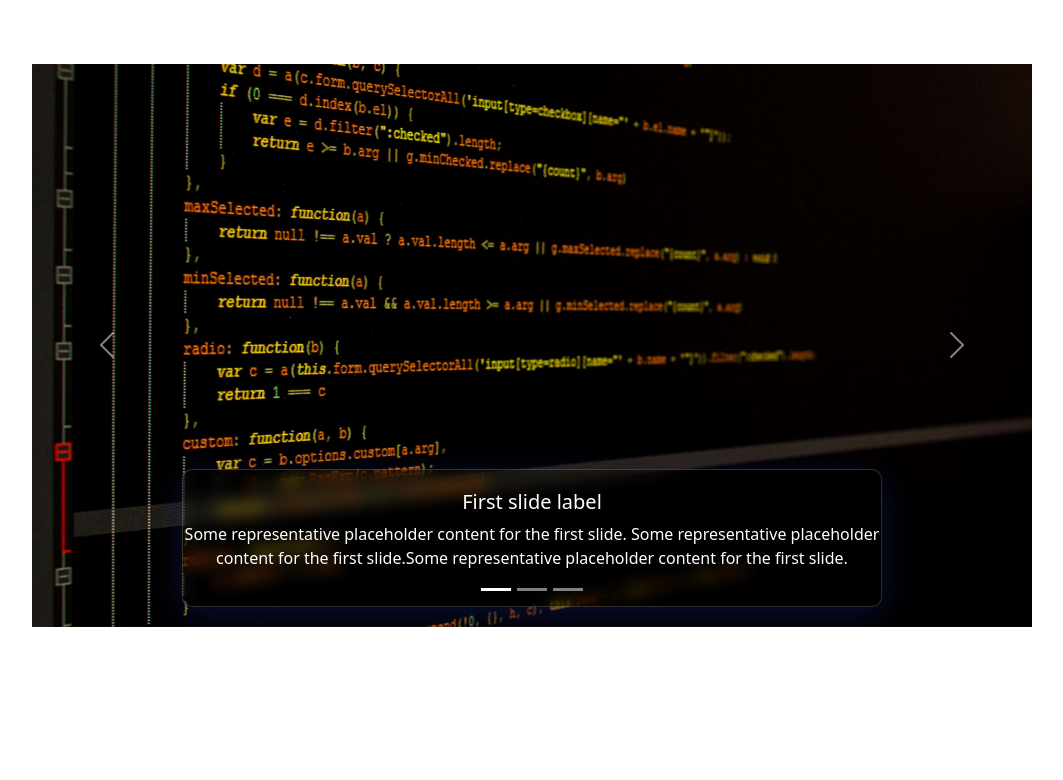
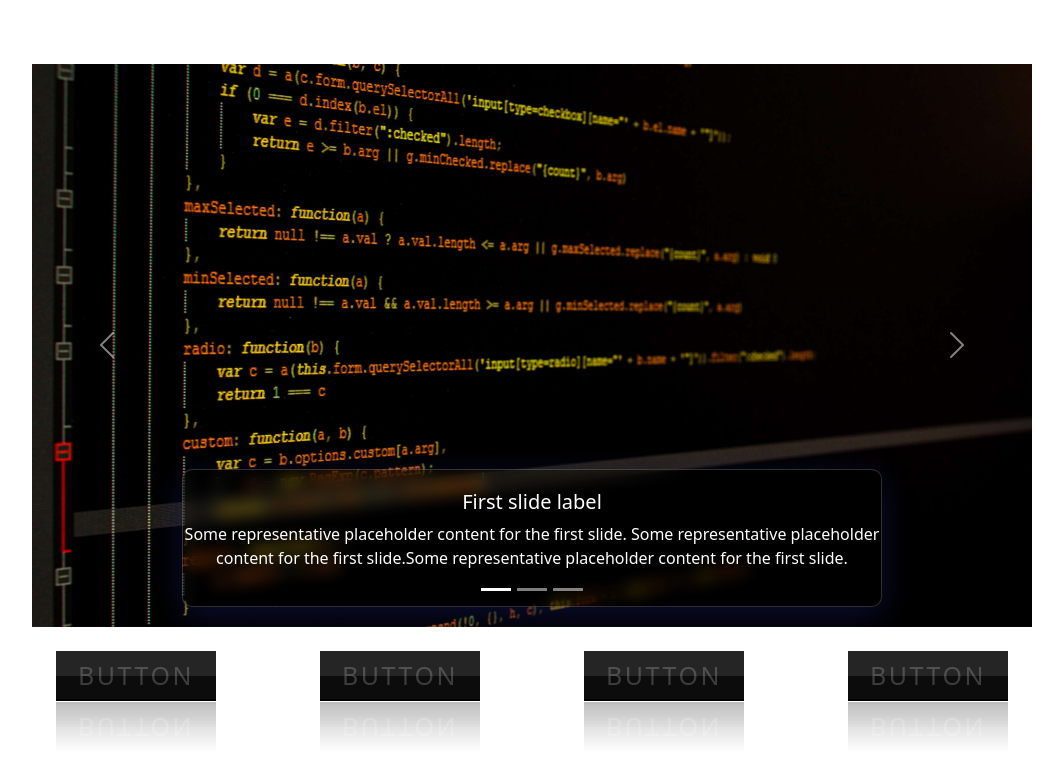
Before and after one commit to VladislavVest/VladislavVest.github.io, a plain HTML site: page index.html in a window 1280 px wide. Shown: the whole page, without its empty margins (108-1171 px from the left). Drawn offline with nearby package versions, Linux system fonts and the light colour scheme; a script that the page names is missing.

Commit message:
add buttons

```diff
--- a/index.html
+++ b/index.html
@@ -9,10 +9,17 @@
     integrity="sha384-4bw+/aepP/YC94hEpVNVgiZdgIC5+VKNBQNGCHeKRQN+PtmoHDEXuppvnDJzQIu9" crossorigin="anonymous">
   <link rel="stylesheet" href="./style.css">
 
+
+
+  <meta http-equiv="X-UA-Compatible" content="IE=edge">
+  <meta name="viewport" content="width=device-width, initial-scale=1.0">
+  <title>Awesome Button</title>
+
 </head>
 
 <body>
   <!-- partial:index.partial.html -->
+
   <main>
 
 
@@ -63,11 +70,14 @@
           <span class="carousel-control-next-icon" aria-hidden="true"></span>
           <span class="visually-hidden">Next</span>
         </button>
+
       </div>
 
     </div>
-
-
+    <div class="bottom-panel">
+    <a href="#"><span>Button</span></a> <a href="#"><span>Button</span></a> <a href="#"><span>Button</span></a> <a
+    href="#"><span>Button</span></a>
+  </div>
 
 
 
--- a/script.js
+++ b/script.js
@@ -11,6 +11,8 @@ const debugObject = {
   fogNear: 1,
   fogFar: 3,
   fogColor: "#8e99a2" };
+
+
 
 
 /**
--- a/style.css
+++ b/style.css
@@ -48,3 +48,159 @@ border: 1px solid rgba( 255, 255, 255, 0.18 );
   z-index: 1000;
 
 }
+
+
+
+
+
+
+
+.bottom-panel {
+display: flex;
+  justify-content: space-between;
+  max-width: 1000px;
+  margin: auto;
+}
+/* * {
+  /* margin: 0;
+  padding: 0;
+  box-sizing: border-box;
+  font-family: "Poppins", sans-serif;
+} */
+
+/* body {
+  display: flex;
+  flex-direction: column;
+  gap: 20px;
+  min-height: 100vh;
+  justify-content: center;
+  align-items: center;
+  background: #000;
+} */
+
+a {
+  position: relative;
+  width: 160px;
+  height: 50px;
+  line-height: 48px;
+  background: #000;
+  text-transform: uppercase;
+  font-size: 25px;
+  text-align: center;
+  letter-spacing: 0.1em;
+  text-decoration: none;
+  transition: 0.5s;
+  margin: 1.5rem;
+
+  -webkit-box-reflect: below 1px linear-gradient(transparent, #0004);
+}
+
+a span {
+  /* position: absolute; */
+  display: block;
+  top: 1px;
+  left: 1px;
+  right: 1px;
+  bottom: 1px;
+  text-align: center;
+  background: #0c0c0c;
+  color: rgba(255, 255, 255, 0.2);
+  transition: 0.5s;
+}
+
+a:hover span {
+  color: rgba(255, 255, 255, 1);
+}
+
+a span::before {
+  content: "";
+  position: absolute;
+  top: 0;
+  left: 0;
+  width: 100%;
+  height: 50%;
+  background: rgba(255, 255, 255, 0.1);
+  z-index: 10;
+}
+
+a::before {
+  content: "";
+  position: absolute;
+  top: 0;
+  left: 0;
+  width: 100%;
+  height: 100%;
+  background: linear-gradient(
+    45deg,
+    #c0392b,
+    #f39c12,
+    #f1c40f,
+    #2ecc71,
+    #3498db,
+    #2980b9,
+    #9b59b6,
+    #8e44ad,
+    #c0392b,
+    #f39c12,
+    #f1c40f,
+    #2ecc71,
+    #3498db,
+    #2980b9,
+    #9b59b6,
+    #8e44ad
+  );
+  background-size: 400%;
+  opacity: 0;
+  transition: 2.5s;
+  animation: eff 20s linear infinite;
+}
+
+a:hover::before,
+a:hover::after {
+  opacity: 1;
+}
+
+a::after {
+  content: "";
+  position: absolute;
+  top: 0;
+  left: 0;
+  width: 100%;
+  height: 100%;
+  background: linear-gradient(
+    45deg,
+    #c0392b,
+    #f39c12,
+    #f1c40f,
+    #2ecc71,
+    #3498db,
+    #2980b9,
+    #9b59b6,
+    #8e44ad,
+    #c0392b,
+    #f39c12,
+    #f1c40f,
+    #2ecc71,
+    #3498db,
+    #2980b9,
+    #9b59b6,
+    #8e44ad
+  );
+  background-size: 400%;
+  opacity: 0;
+  filter: blur(20px);
+  transition: 0.5s;
+  animation: eff 20s ease infinite;
+}
+
+@keyframes eff {
+  0% {
+    background-position: 0 0;
+  }
+  50% {
+    background-position: 400% 0;
+  }
+  100% {
+    background-position: 0 0;
+  }
+}
```
